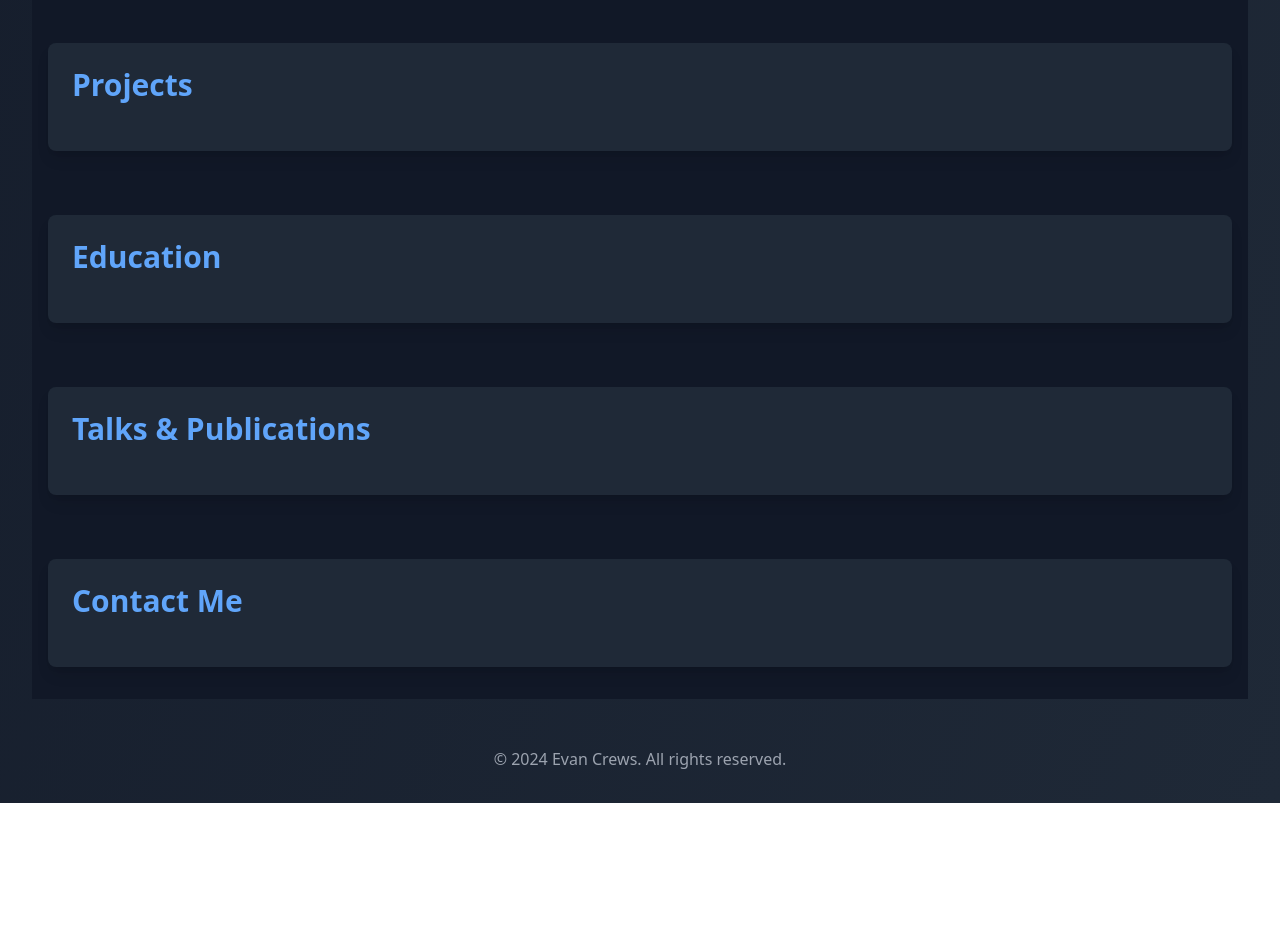
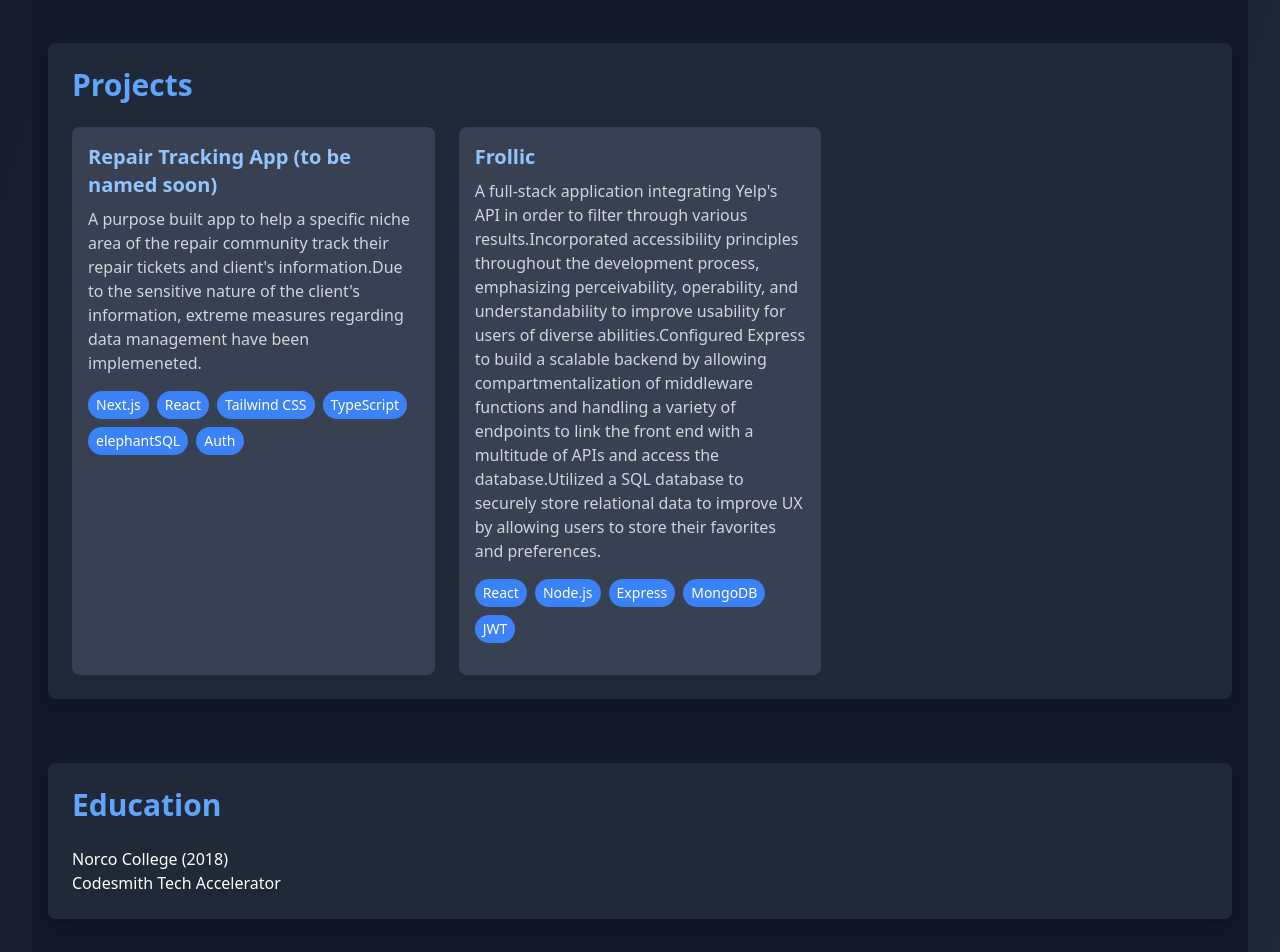
Before and after one commit to Evan-Crews/evan-crews-portfolio, a Next.js app in the folder portfolio/: page / in a window 1280 px wide. Shown: the part 2660-3612 px from the top of the page. Before the commit the page ends 3463 px from the top, so only its background shows below. Built offline with nearby package versions, Linux system fonts and the light colour scheme.

Commit message:
added to projects and education tab

```diff
--- a/portfolio/src/app/components/EducationSection.tsx
+++ b/portfolio/src/app/components/EducationSection.tsx
@@ -2,7 +2,12 @@ export default function EducationSection() {
   return (
     <section id="education" className="bg-gray-800 p-6 rounded-lg shadow-lg">
       <h2 className="text-3xl font-bold mb-6 text-blue-400">Education</h2>
-      {/* Add your education details here */}
+      <p>
+        Norco College (2018)
+      </p>
+      <p>
+        Codesmith Tech Accelerator
+      </p>
     </section>
   );
 }
--- a/portfolio/src/app/components/ProjectsSection.tsx
+++ b/portfolio/src/app/components/ProjectsSection.tsx
@@ -1,8 +1,38 @@
-export default function ProjectsSection() {
+import Image from 'next/image';
+import { getProjects, Project } from '@/utils/getProjects';
+
+export default async function ProjectsSection() {
+  const projects: Project[] = await getProjects();
+
   return (
     <section id="projects" className="bg-gray-800 p-6 rounded-lg shadow-lg">
       <h2 className="text-3xl font-bold mb-6 text-blue-400">Projects</h2>
-      {/* Add your project items here */}
+      <div className="grid grid-cols-1 md:grid-cols-2 lg:grid-cols-3 gap-6">
+        {projects.map((project) => (
+          <div key={project.id} className="bg-gray-700 p-4 rounded-lg">
+            {/* <Image
+              src={project.imageUrl}
+              alt={project.title}
+              width={300}
+              height={200}
+              className="rounded-lg mb-4"
+            /> */}
+            <h3 className="text-xl font-semibold mb-2 text-blue-300">{project.title}</h3>
+            <p className="text-gray-300 mb-4">{project.description}</p>
+            <div className="flex flex-wrap gap-2 mb-4">
+              {project.technologies.map((tech, index) => (
+                <span key={index} className="bg-blue-500 text-white px-2 py-1 rounded-full text-sm">{tech}</span>
+              ))}
+            </div>
+            {/* <div className="flex gap-4">
+              <a href={project.githubUrl} target="_blank" rel="noopener noreferrer" className="text-blue-400 hover:text-blue-300">GitHub</a>
+              {project.liveUrl && (
+                <a href={project.liveUrl} target="_blank" rel="noopener noreferrer" className="text-blue-400 hover:text-blue-300">Live Demo</a>
+              )}
+            </div> */}
+          </div>
+        ))}
+      </div>
     </section>
   );
 }
--- /dev/null
+++ b/portfolio/src/utils/getProjects.ts
@@ -0,0 +1,43 @@
+export type Project = {
+  id: string;
+  title: string;
+  description: string[];
+  technologies: string[];
+  imageUrl?: string;
+  githubUrl?: string;
+  liveUrl?: string; // Optional, as not all projects might have a live demo
+};
+
+export async function getProjects(): Promise<Project[]> {
+  // In a real application, you might fetch this data from an API
+  // For now, we'll return a static array of projects
+  return [
+    {
+      id: "1",
+      title: "Repair Tracking App (to be named soon)",
+      description: [
+      "A purpose built app to help a specific niche area of the repair community track their repair tickets and client's information.",
+      "Due to the sensitive nature of the client's information, extreme measures regarding data management have been implemeneted."
+    ],
+      technologies: ["Next.js", "React", "Tailwind CSS", "TypeScript", "elephantSQL", "Auth"],
+      // imageUrl: "/images/portfolio-project.jpg",
+      // githubUrl: "https://github.com/yourusername/portfolio",
+      // liveUrl: "https://your-portfolio-url.com"
+    },
+    {
+      id: "2",
+      title: "Frollic",
+      description: [
+        "A full-stack application integrating Yelp's API in order to filter through various results.",
+        "Incorporated accessibility principles throughout the development process, emphasizing perceivability, operability, and understandability to improve usability for users of diverse abilities.",
+        "Configured Express to build a scalable backend by allowing compartmentalization of middleware functions and handling a variety of endpoints to link the front end with a multitude of APIs and access the database.",
+        "Utilized a SQL database to securely store relational data to improve UX by allowing users to store their favorites and preferences."
+      ],
+      technologies: ["React", "Node.js", "Express", "MongoDB", "JWT"],
+      // imageUrl: "/images/task-manager-project.jpg",
+      // githubUrl: "https://github.com/yourusername/task-manager",
+      // liveUrl: "https://your-task-manager-url.com"
+    }
+    // Add more projects as needed
+  ];
+}
```
